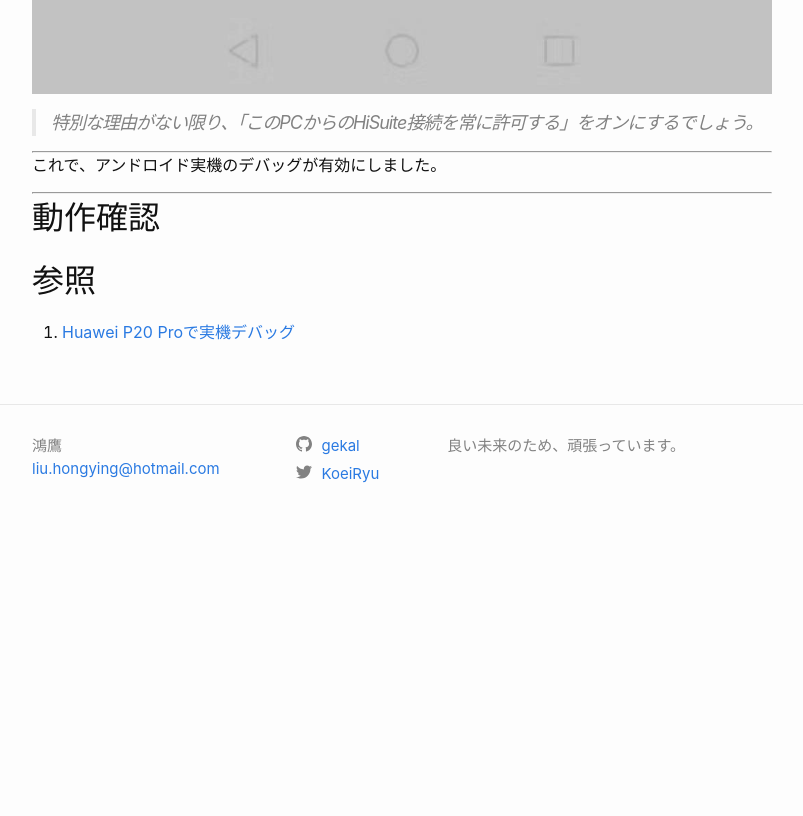
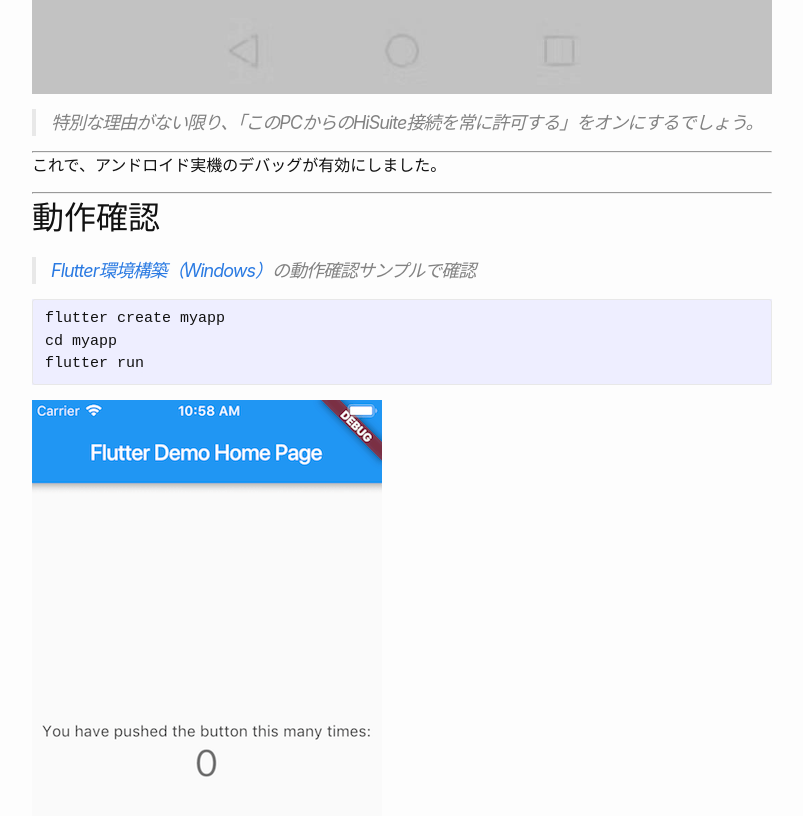
Before and after one commit to gekal/gekal.github.io, a Jekyll site: the page built from _posts/2019-07-27-huawei-android-debug.markdown, in a window 1280 px wide and 900 px high, scrolled down 2421 px. Shown: the top 816 px of the window, without its empty margins (238-1041 px from the left). Built offline with Jekyll 4.4.1, drawn with Linux system fonts in a browser that asks for light colours; comment, search, counter and statistics services are not loaded; before the commit the page ends 2966 px from its top, so only the background shows below that; some of the changed text lies outside the part shown.

Commit message:
HUAWEI実機デバッグ

````diff
--- a/_posts/2019-07-27-huawei-android-debug.markdown
+++ b/_posts/2019-07-27-huawei-android-debug.markdown
@@ -52,6 +52,16 @@ tags: huawei andorid usb debug
 
 ## 動作確認
 
+> [Flutter環境構築（Windows）]({% post_url 2018-11-09-mac-package-manager-brew %})の動作確認サンプルで確認
+
+```powershell
+flutter create myapp
+cd myapp
+flutter run
+```
+
+![Flutterサンプル結果](/assets/imgs/blogs/2019-07-25/flutter-sample-starter-app.png)
+
 ## 参照
 
 1. [Huawei P20 Proで実機デバッグ](https://dalomo.net/blog/2018/09/24/81/)
````
Also changed, not shown: other parts of _posts/2019-07-27-huawei-android-debug.markdown (+1 -1 lines).
